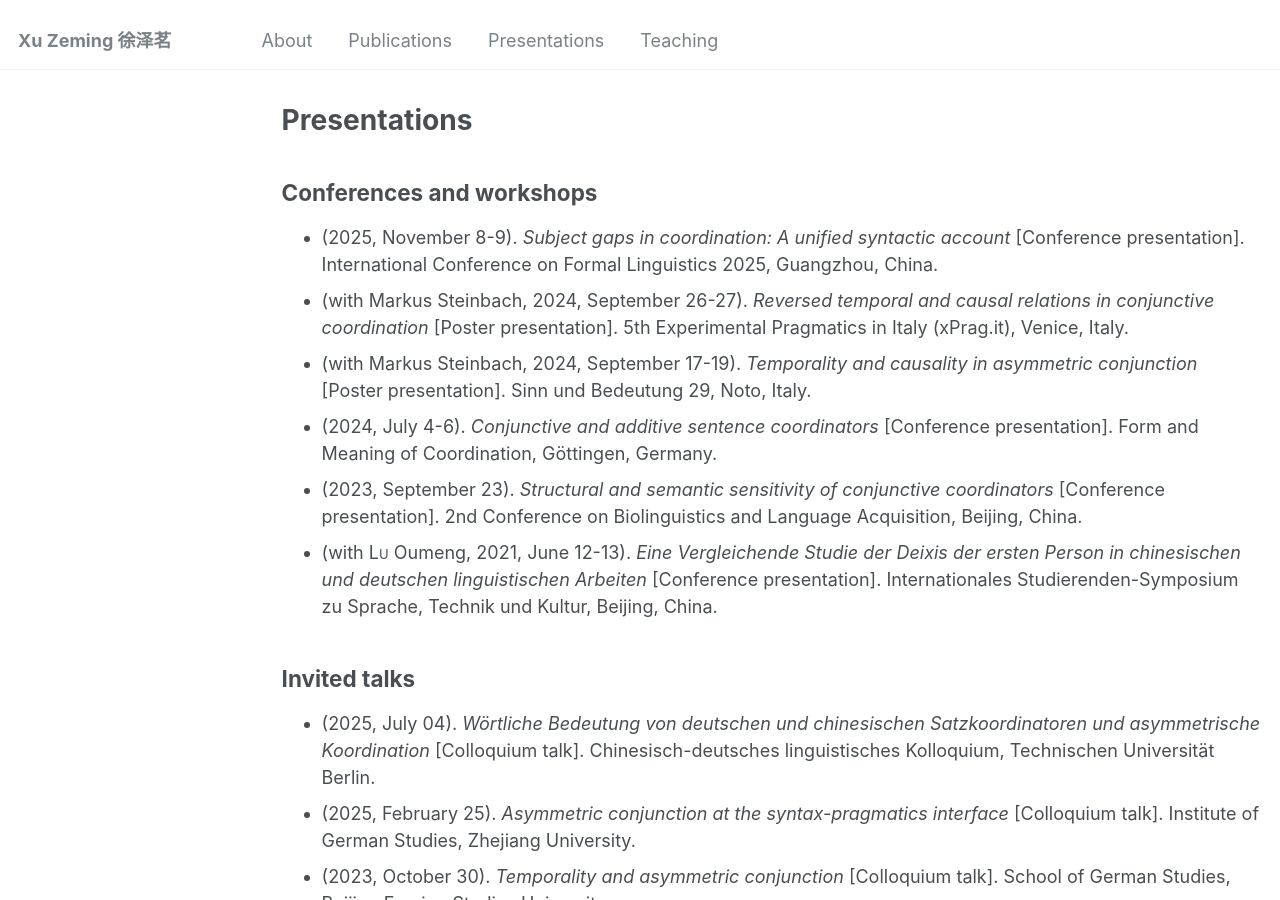
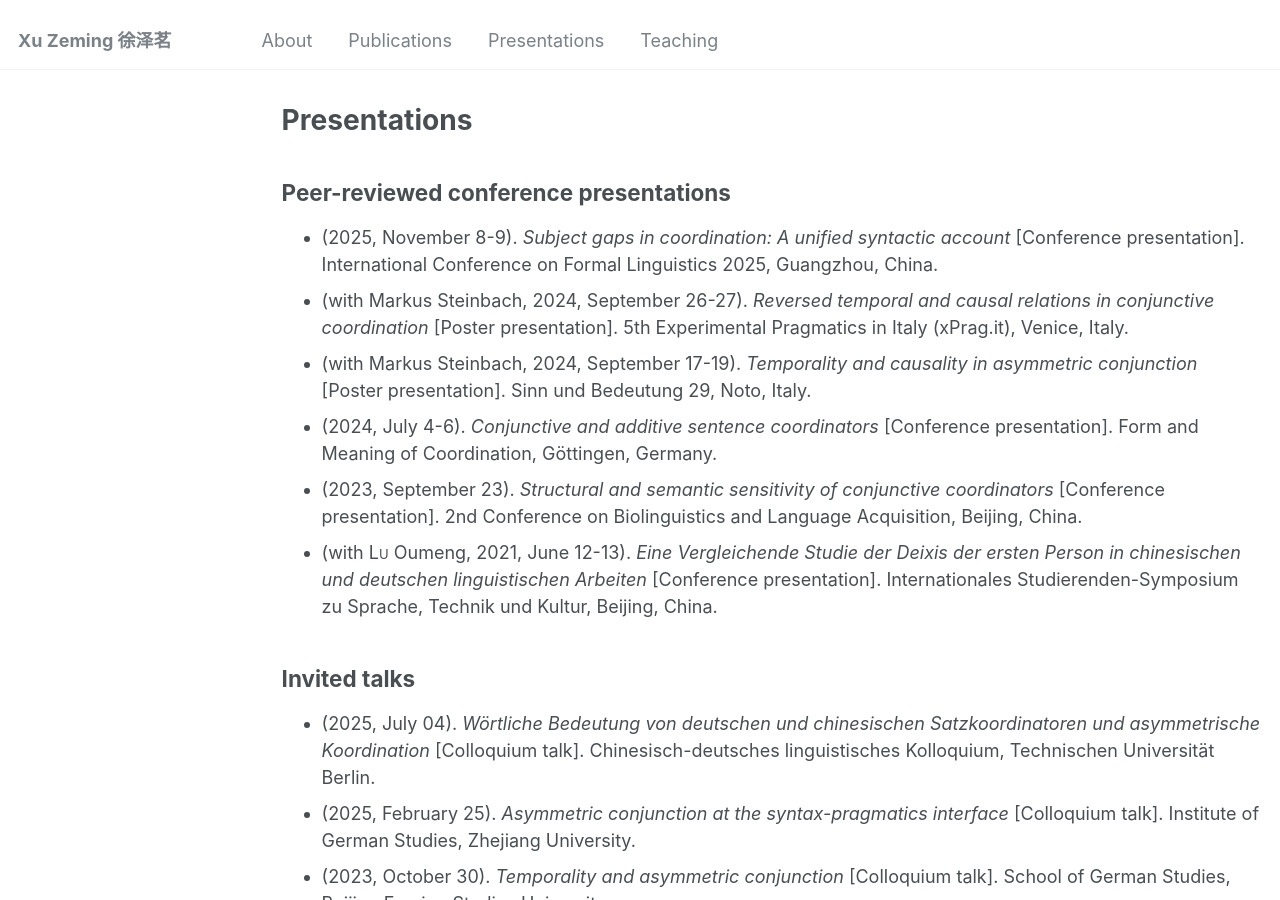
Before and after one commit to xu-zeming/xu-zeming.github.io, a Jekyll site: the page built from _pages/presentations.md, in a window 1280 px wide and 900 px high. Built offline with Jekyll 4.4.1, drawn with Linux system fonts in a browser that asks for light colours.

Commit message:
modified:   _pages/presentations.md

```diff
--- a/_pages/presentations.md
+++ b/_pages/presentations.md
@@ -5,7 +5,7 @@ permalink: /presentations/
 author_profile: false
 ---
 
-## Conferences and workshops
+## Peer-reviewed conference presentations
 * (2025, November 8-9). *Subject gaps in coordination: A unified syntactic account* [Conference presentation]. International Conference on Formal Linguistics 2025, Guangzhou, China.
 * (with Markus Steinbach, 2024, September 26-27). *Reversed temporal and causal relations in conjunctive coordination* [Poster presentation]. 5th Experimental Pragmatics in Italy (xPrag.it), Venice, Italy.
 * (with Markus Steinbach, 2024, September 17-19). *Temporality and causality in asymmetric conjunction* [Poster presentation]. Sinn und Bedeutung 29, Noto, Italy.
```
